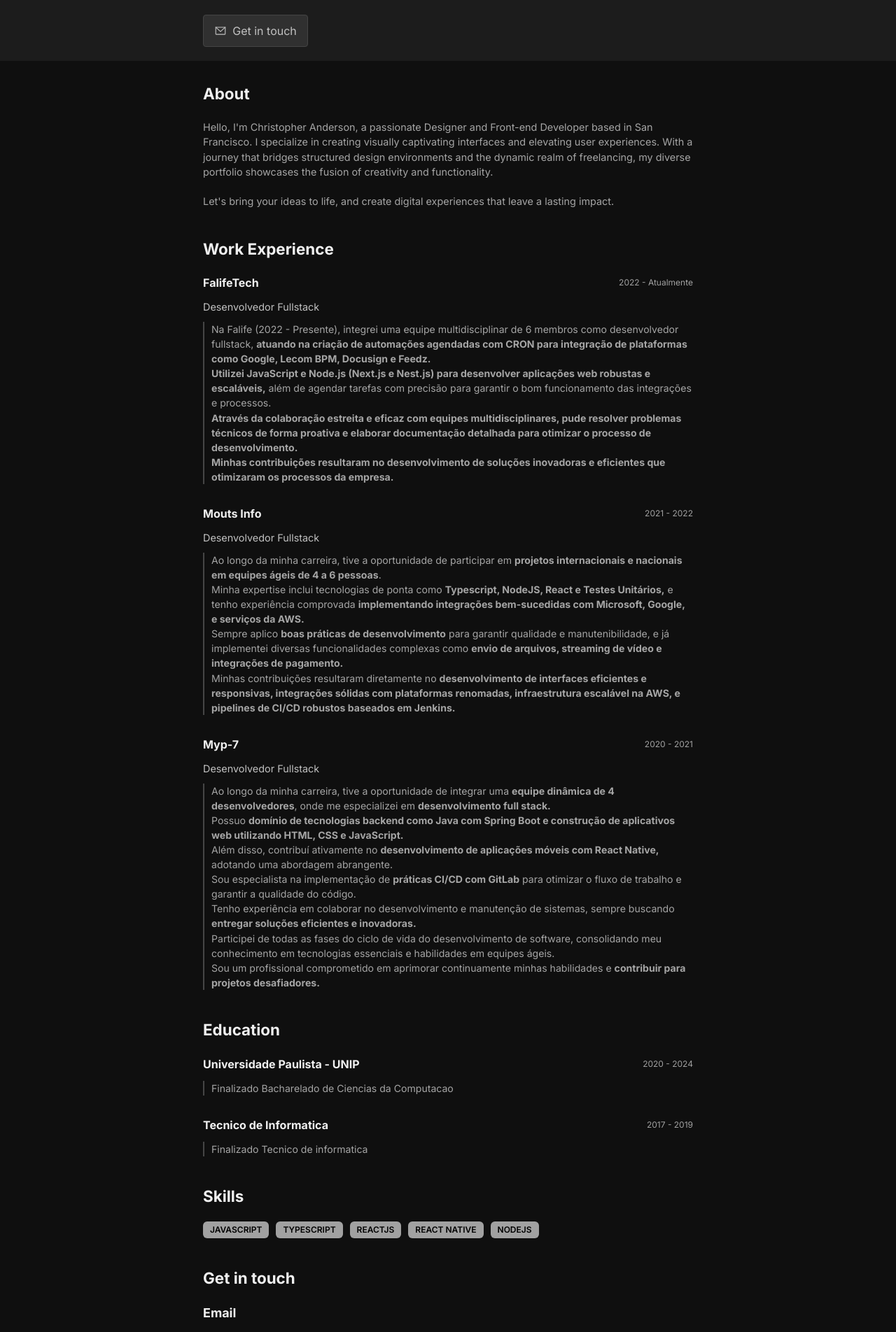
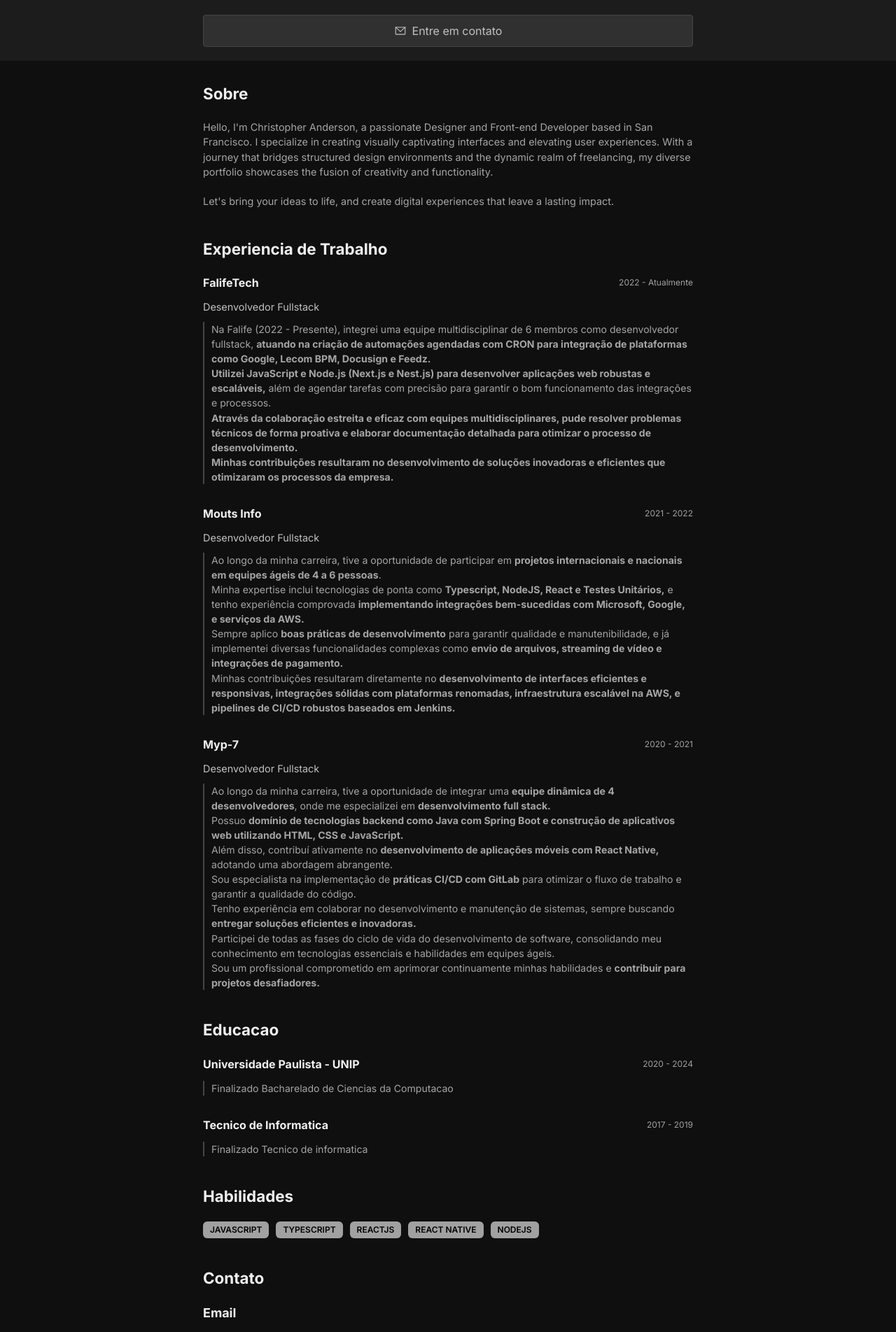
Before and after one commit to MikaelMarceniuk/Portfolio, a React (Vite) app: page / in a window 1280 px wide. Shown: the part 383-2287 px from the top of the page at 70% size. Built offline with nearby package versions, Linux system fonts and the light colour scheme.

Commit message:
feat(Translation): Add translation of static text

```diff
--- a/src/components/fixedNavbar.tsx
+++ b/src/components/fixedNavbar.tsx
@@ -1,6 +1,7 @@
 import { DownloadSimple } from "phosphor-react"
 import { styled } from "styled-components"
 import Ping from "./ping"
+import { useTranslation } from 'react-i18next'
 
 interface IFixedNavbarProps {
 	isHidden: boolean
@@ -84,6 +85,8 @@ const AvailableToWorkWrapper = styled.div`
 `
 
 const FixedNavbar: React.FC<IFixedNavbarProps> = ({isHidden}) => {
+	const { t } = useTranslation()
+
 	return (
 		<Wrapper isHidden={isHidden}>
 			<Content>
@@ -93,7 +96,7 @@ const FixedNavbar: React.FC<IFixedNavbarProps> = ({isHidden}) => {
 				<BtnsContainer>
 					<AvailableToWorkWrapper>
 						<Ping />
-						<span>Available to work</span>
+						<span>{t('navbarAvailableToWork')}</span>
 					</AvailableToWorkWrapper>
 					<DownloadCVBtn>
 						<DownloadCVIcon size={18} weight="bold" />
--- a/src/components/header/components/bottonContent.tsx
+++ b/src/components/header/components/bottonContent.tsx
@@ -1,5 +1,6 @@
 import { EnvelopeSimple } from "phosphor-react"
 import styled from "styled-components"
+import { useTranslation } from 'react-i18next'
 
 const Wrapper = styled.div`
 	margin-top: 16px;
@@ -22,18 +23,16 @@ const Wrapper = styled.div`
 		color: ${({theme}) => theme.colors.gray800};
 		text-decoration: none;
 	}
-
-	@media (min-width: ${({theme}) => theme.mediaQueries.tablet}px) {
-		width: 150px;
-	}
 `
 
 const BottonContent = () => {
+	const { t } = useTranslation()
+
 	return (
 		<Wrapper>
 			<a href="#getInTouchSection">
 				<EnvelopeSimple size={18} />
-				Get in touch
+				{t('headerGetInTouch')}
 			</a>
 		</Wrapper>
 	)
--- a/src/components/header/index.tsx
+++ b/src/components/header/index.tsx
@@ -2,6 +2,7 @@ import { MapPin } from "phosphor-react"
 import { styled, useTheme } from "styled-components"
 import { useScreenDimensionContext } from "../../context/screenDimensionContext"
 import BottonContent from "./components/bottonContent"
+import { useTranslation } from 'react-i18next'
 
 const Wrapper = styled.section`
 	padding: 20px;
@@ -72,6 +73,7 @@ const ImageWrapper = styled.div`
 const Header = () => {
 	const { screenWidth } = useScreenDimensionContext()
 	const { mediaQueries } = useTheme()
+	const { t } = useTranslation()
 
 	return (
 		<Wrapper>
@@ -79,7 +81,7 @@ const Header = () => {
 				<TopContent>
 					<InformationWrapper>
 						<Name>Mikael Marceniuk</Name>
-						<Subtext>Designer & Fullstack Developer</Subtext>
+						<Subtext>{t('headerRole')}</Subtext>
 						<LocalizationWrapper>
 							<MapPin size={12} />
 							Ribeirão Preto, SP
--- a/src/components/sections/aboutSection.tsx
+++ b/src/components/sections/aboutSection.tsx
@@ -1,9 +1,12 @@
 import * as BaseSection from '../ui/baseSection'
+import { useTranslation } from 'react-i18next'
 
 const AboutSection = () => {
+	const { t } = useTranslation()
+
 	return (
 		<BaseSection.Wrapper>
-			<BaseSection.Title>About</BaseSection.Title>
+			<BaseSection.Title>{t('aboutTitle')}</BaseSection.Title>
 			<BaseSection.Paragraph>Hello, I'm Christopher Anderson, a passionate Designer and Front-end Developer based in San Francisco. I specialize in creating visually captivating interfaces and elevating user experiences. With a journey that bridges structured design environments and the dynamic realm of freelancing, my diverse portfolio showcases the fusion of creativity and functionality.</BaseSection.Paragraph>
 			<BaseSection.Paragraph>Let's bring your ideas to life, and create digital experiences that leave a lasting impact.</BaseSection.Paragraph>
 		</BaseSection.Wrapper>
--- a/src/components/sections/educationSection/index.tsx
+++ b/src/components/sections/educationSection/index.tsx
@@ -2,6 +2,7 @@ import { styled } from 'styled-components'
 import * as BaseSection from '../../ui/baseSection'
 import EducationItem from './components/educationItem'
 import EducationData from '../../../data/education'
+import { useTranslation } from 'react-i18next'
 
 const EducationList = styled.ul`
 	display: flex;
@@ -10,9 +11,11 @@ const EducationList = styled.ul`
 `
 
 const EducationSection = () => {
+	const { t } = useTranslation()
+
 	return (
 		<BaseSection.Wrapper>
-			<BaseSection.Title>Education</BaseSection.Title>
+			<BaseSection.Title>{t('educationTitle')}</BaseSection.Title>
 			<EducationList>
 				{EducationData.map((edu, i) => <EducationItem key={i} {...edu} />)}
 			</EducationList>
--- a/src/components/sections/getInTouchSection/index.tsx
+++ b/src/components/sections/getInTouchSection/index.tsx
@@ -2,6 +2,7 @@ import styled from 'styled-components'
 import * as BaseSection from '../../ui/baseSection'
 import { Copy, WhatsappLogo } from 'phosphor-react'
 import Constants from '../../../constants'
+import { useTranslation } from 'react-i18next'
 
 const ContactWrapper = styled.div`
 	display: flex;
@@ -34,13 +35,15 @@ const iconSize = 18
 
 
 const GetInTouchSection = () => {
+	const { t } = useTranslation()
+
 	const handleCopyEmail = () => {
 		navigator.clipboard.writeText(Constants.email)
 	}
 
 	return (
 		<BaseSection.Wrapper id='getInTouchSection'>
-			<BaseSection.Title>Get in touch</BaseSection.Title>
+			<BaseSection.Title>{t('getInTouchTitle')}</BaseSection.Title>
 
 			<ContactWrapper onClick={handleCopyEmail}>
 				<h4>Email</h4>
--- a/src/components/sections/skillsSection/index.tsx
+++ b/src/components/sections/skillsSection/index.tsx
@@ -2,6 +2,7 @@ import styled from 'styled-components'
 import SkillsData from '../../../data/skill'
 import * as BaseSection from '../../ui/baseSection'
 import SkillBadge from './components/skillBadge'
+import { useTranslation } from 'react-i18next'
 
 const SkillBadgeList = styled.ul`
 	display: flex;
@@ -12,9 +13,11 @@ const SkillBadgeList = styled.ul`
 `
 
 const SkillsSection = () => {
+	const { t } = useTranslation()
+
 	return (
 		<BaseSection.Wrapper>
-			<BaseSection.Title>Skills</BaseSection.Title>
+			<BaseSection.Title>{t('skillsTitle')}</BaseSection.Title>
 			<SkillBadgeList>
 				{SkillsData.map((skill, i) => <SkillBadge key={i} title={skill} />)}
 			</SkillBadgeList>
--- a/src/components/sections/workExperienceSection/components/workExperienceItem.tsx
+++ b/src/components/sections/workExperienceSection/components/workExperienceItem.tsx
@@ -1,5 +1,6 @@
 import styled from "styled-components"
 import IWorkExperience from "../../../../interfaces/IWorkExperience"
+import { useTranslation } from 'react-i18next'
 
 const Wrapper = styled.div`
 	display: flex;
@@ -51,11 +52,13 @@ const Description = styled.div`
 `
 
 const WorkExperienceItem: React.FC<IWorkExperience> = ({...workExp}) => {
+	const { t } = useTranslation()
+
 	return (
 		<Wrapper>
 			<InfoWrapper>
 				<h4>{workExp.company}</h4>
-				<p>{workExp.startYear} - {workExp.finishYear || 'Atualmente'}</p>
+				<p>{workExp.startYear} - {workExp.finishYear || t('workExperienceCurrentWork')}</p>
 			</InfoWrapper>
 			<ContentWrapper>
 				<Role>{workExp.role}</Role>
--- a/src/components/sections/workExperienceSection/index.tsx
+++ b/src/components/sections/workExperienceSection/index.tsx
@@ -2,6 +2,7 @@ import { styled } from 'styled-components'
 import WorkExperienceData from '../../../data/workExperience'
 import * as BaseSection from '../../ui/baseSection'
 import WorkExperienceItem from './components/workExperienceItem'
+import { useTranslation } from 'react-i18next'
 
 const WorkExperienceList = styled.ul`
 	display: flex;
@@ -10,9 +11,11 @@ const WorkExperienceList = styled.ul`
 `
 
 const WorkExperienceSection = () => {
+	const { t } = useTranslation()
+
 	return (
 		<BaseSection.Wrapper>
-			<BaseSection.Title>Work Experience</BaseSection.Title>
+			<BaseSection.Title>{t('workExperienceTitle')}</BaseSection.Title>
 			<WorkExperienceList>
 				{WorkExperienceData.map((work, i) => <WorkExperienceItem key={i} {...work} />)}
 			</WorkExperienceList>
--- a/src/i18n/locales/pt-br.ts
+++ b/src/i18n/locales/pt-br.ts
@@ -1,3 +1,11 @@
 export default {
 	navbarAvailableToWork: 'Disponivel para trabalho',
+	headerRole: 'Designer UI/UX & Desenvolvedor Fullstack',
+	headerGetInTouch: 'Entre em contato',
+	aboutTitle: 'Sobre',
+	workExperienceTitle: 'Experiencia de Trabalho',
+	workExperienceCurrentWork: 'Atualmente',
+	educationTitle: 'Educacao',
+	skillsTitle: 'Habilidades',
+	getInTouchTitle: 'Contato'
 }
```
